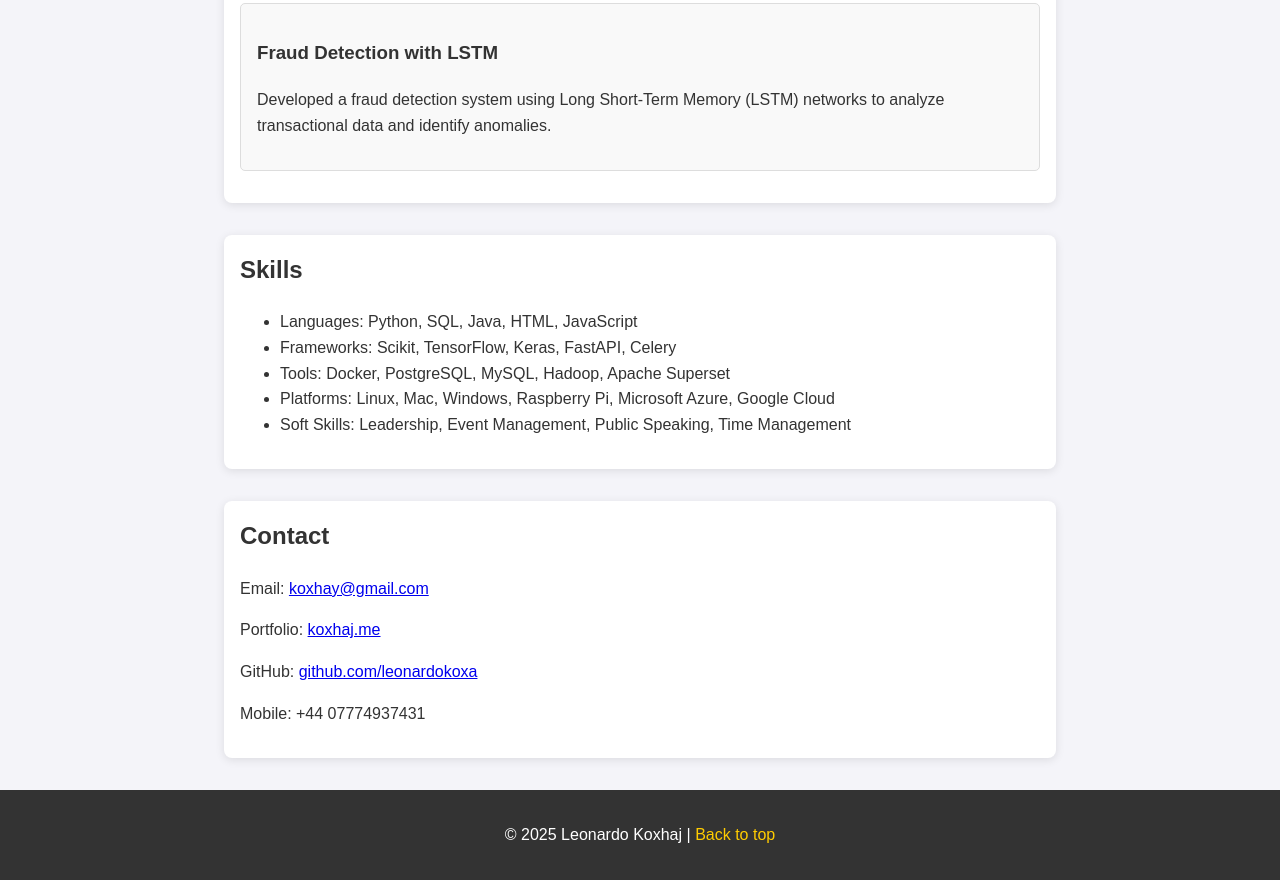
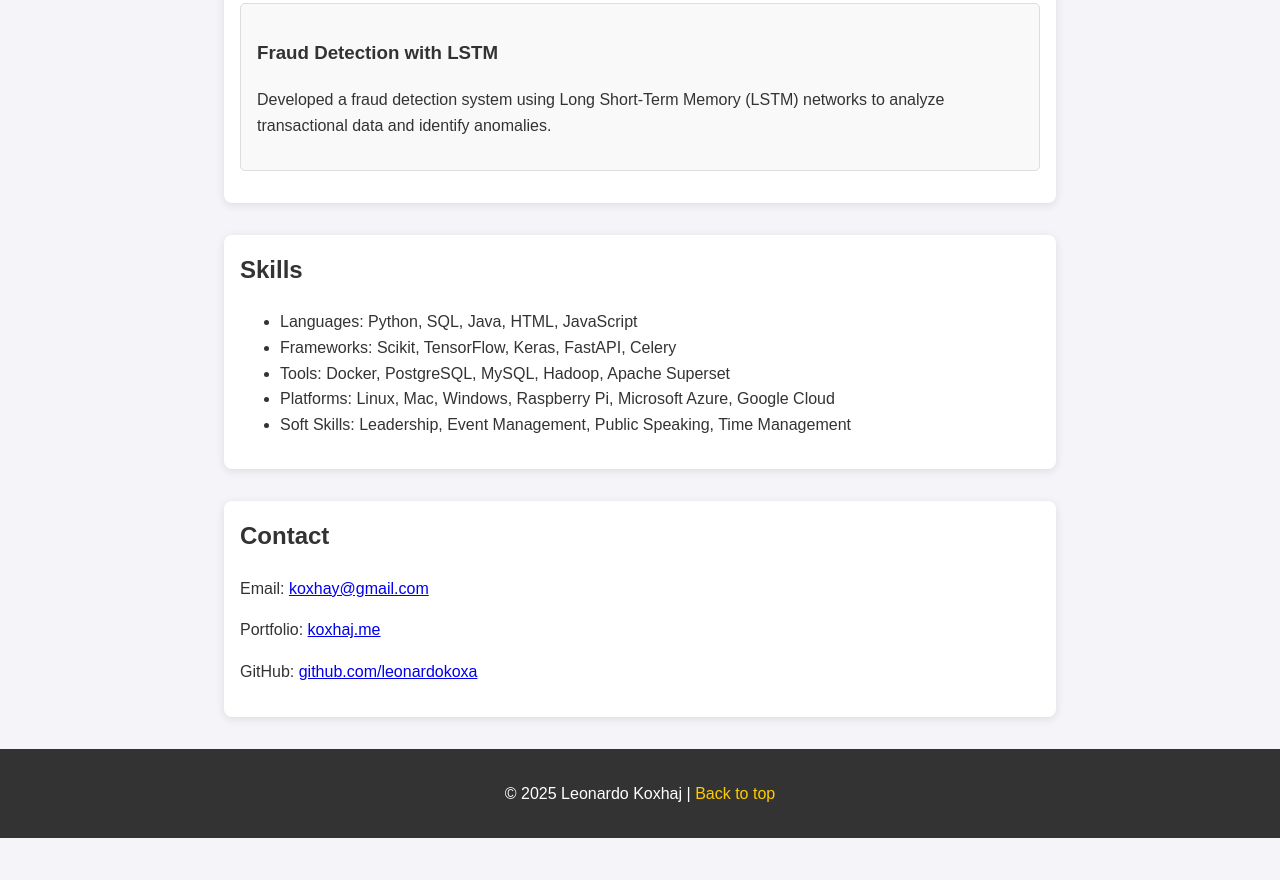
Before and after one commit to LeonardoKoxa/portfolio, a plain HTML site: page index.html in a window 1280 px wide. Shown: the part 652-1532 px from the top of the page. After the commit the page ends 1490 px from the top, so only its background shows below. Drawn offline with Linux system fonts and the light colour scheme.

Commit message:
Update index.html

```diff
--- a/index.html
+++ b/index.html
@@ -106,7 +106,6 @@
         <p>Email: <a href="mailto:koxhay@gmail.com">koxhay@gmail.com</a></p>
         <p>Portfolio: <a href="https://koxhaj.me" target="_blank">koxhaj.me</a></p>
         <p>GitHub: <a href="https://github.com/leonardokoxa" target="_blank">github.com/leonardokoxa</a></p>
-        <p>Mobile: +44 07774937431</p>
     </section>
     <footer>
         <p>&copy; 2025 Leonardo Koxhaj | <a href="#top">Back to top</a></p>
```
